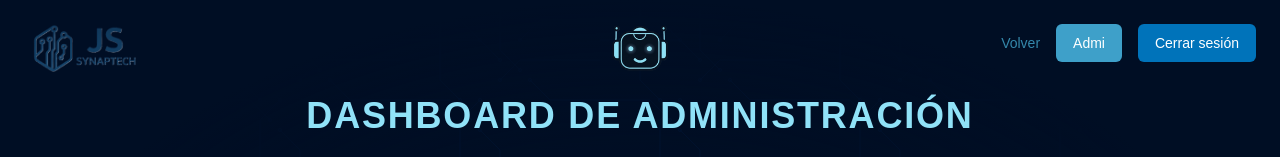
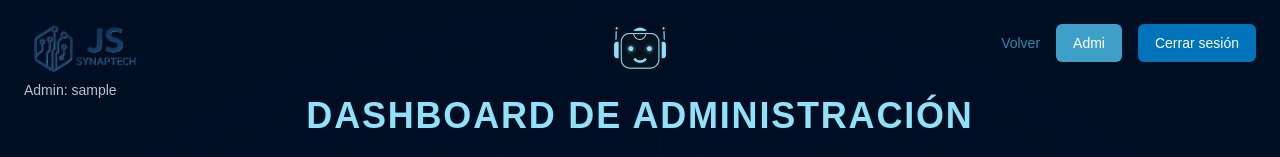
Before and after one commit to Juarezromerojuan09/frontendweb, a Next.js app: page /admin/dashboard in a window 1280 px wide. Shown: the top 157 px of the page. Built offline with nearby package versions, Linux system fonts and the light colour scheme; no server answers; sample sign-in values are in the browser's storage.

Commit message:
Primer commit: estructura base del proyecto

```diff
--- a/src/app/admin/dashboard/page.tsx
+++ b/src/app/admin/dashboard/page.tsx
@@ -45,6 +45,7 @@ export default function AdminDashboard() {
   const [loading, setLoading] = useState(true)
   const [error, setError] = useState('')
   const [searchTerm, setSearchTerm] = useState('')
+  const [adminUsername, setAdminUsername] = useState('')
   const router = useRouter()
 
   const checkAuth = useCallback(() => {
@@ -86,6 +87,11 @@ export default function AdminDashboard() {
   useEffect(() => {
     checkAuth()
     fetchUsers()
+    // Get admin username from localStorage
+    const username = localStorage.getItem('adminUsername')
+    if (username) {
+      setAdminUsername(username)
+    }
   }, [checkAuth, fetchUsers])
 
   useEffect(() => {
@@ -172,6 +178,7 @@ export default function AdminDashboard() {
 
   const handleLogout = () => {
     localStorage.removeItem('adminToken')
+    localStorage.removeItem('adminUsername')
     router.push('/admin/login')
   }
 
@@ -263,6 +270,7 @@ export default function AdminDashboard() {
 
       {/* JS SYNAPTECH Branding - Top Left */}
       <div className="absolute top-6 left-6 z-10">
+        <div className="flex flex-col items-start">
           <div className="flex items-center">
             <Image
               src="/Logo.png"
@@ -271,6 +279,12 @@ export default function AdminDashboard() {
               height={48}
               className="h-12 w-auto"
             />
+          </div>
+          {adminUsername && (
+            <div className="mt-2 text-[#B7C2D6] text-sm font-medium">
+              Admin: {adminUsername}
+            </div>
+          )}
         </div>
       </div>
 
--- a/src/app/admin/login/page.tsx
+++ b/src/app/admin/login/page.tsx
@@ -40,6 +40,7 @@ export default function AdminLoginPage() {
 
       if (response.data.token) {
         localStorage.setItem('adminToken', response.data.token)
+        localStorage.setItem('adminUsername', formData.username) // Store username
         window.location.href = '/admin/dashboard'
       } else {
         setError('Credenciales inválidas')
```
Lines whose indentation alone changed are shown as unchanged.
